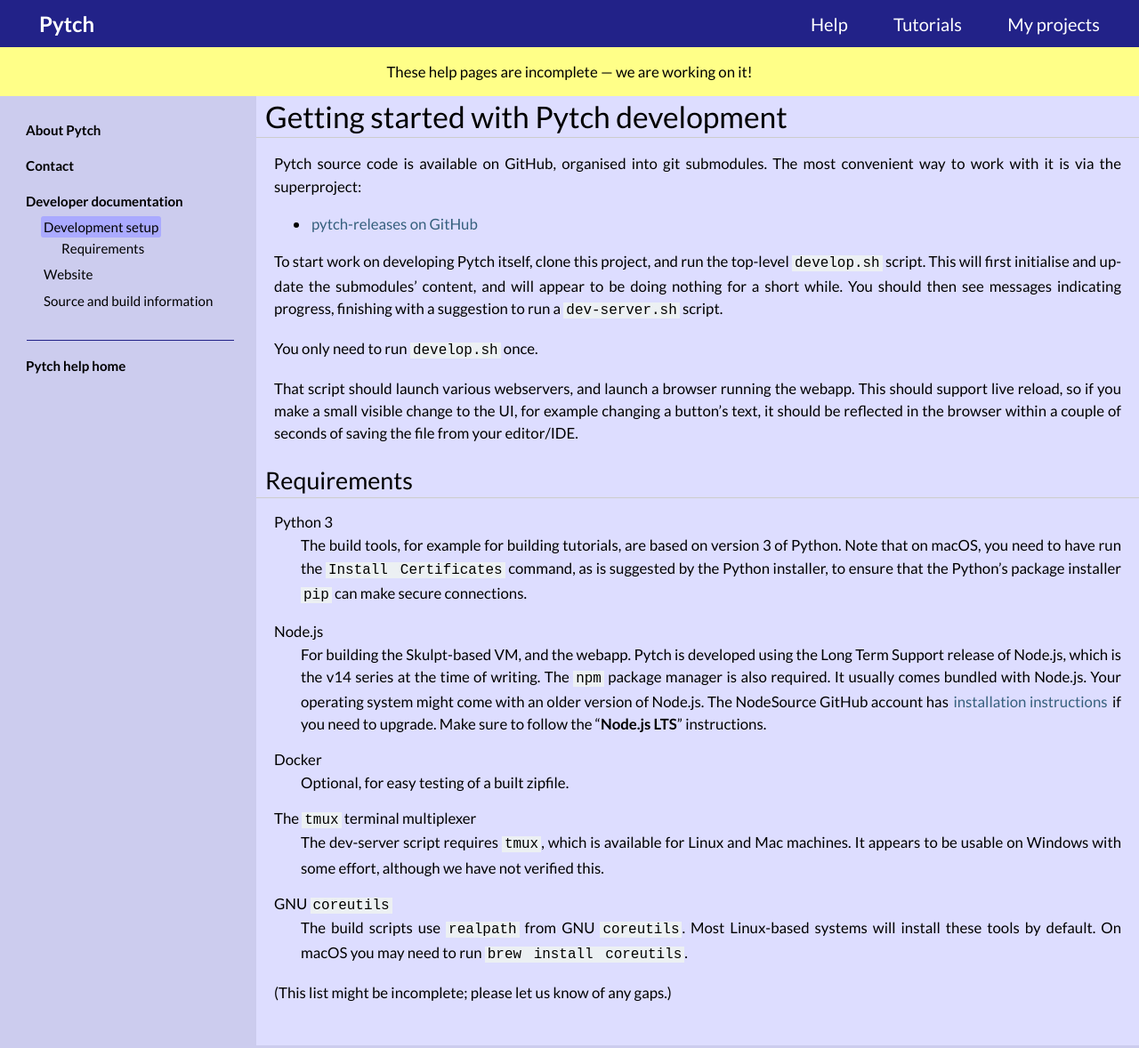
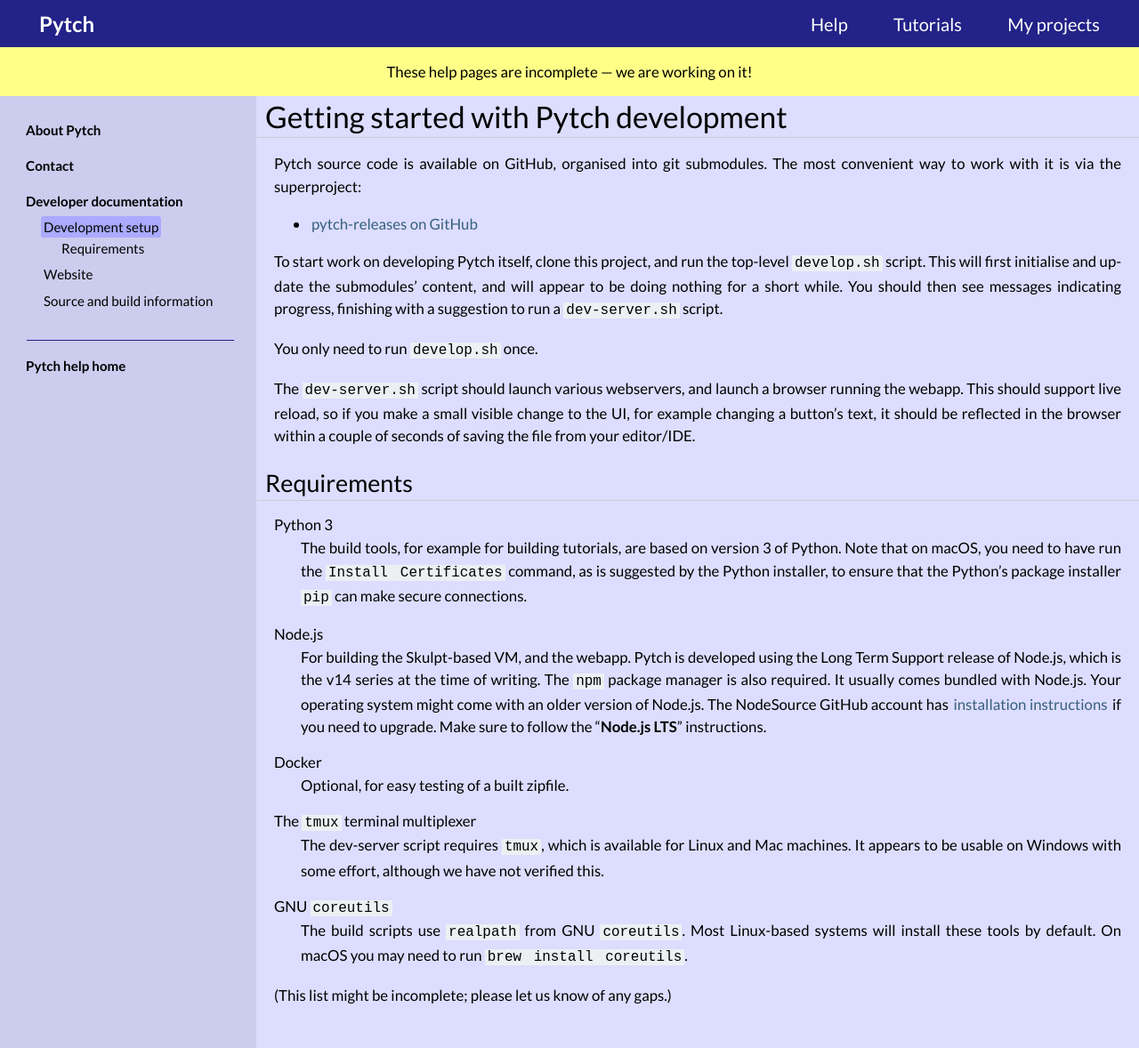
Before and after one commit to pytchlang/pytch-website, a Sphinx documentation site: the page built from source/developer/development-setup.rst, in a window 1280 px wide. Shown: the whole page at 89% size. Built offline with Sphinx 7.4.7, drawn with Linux system fonts in a browser that asks for light colours; pages that are not in the unit, such as notebooks, are missing from menus.

Commit message:
Clarify which script is referred to

```diff
--- a/source/developer/development-setup.rst
+++ b/source/developer/development-setup.rst
@@ -15,11 +15,11 @@
 
 You only need to run ``develop.sh`` once.
 
-That script should launch various webservers, and launch a browser
-running the webapp.  This should support live reload, so if you make a
-small visible change to the UI, for example changing a button's text,
-it should be reflected in the browser within a couple of seconds of
-saving the file from your editor/IDE.
+The ``dev-server.sh`` script should launch various webservers, and
+launch a browser running the webapp.  This should support live reload,
+so if you make a small visible change to the UI, for example changing
+a button's text, it should be reflected in the browser within a couple
+of seconds of saving the file from your editor/IDE.
 
 
 Requirements
```
